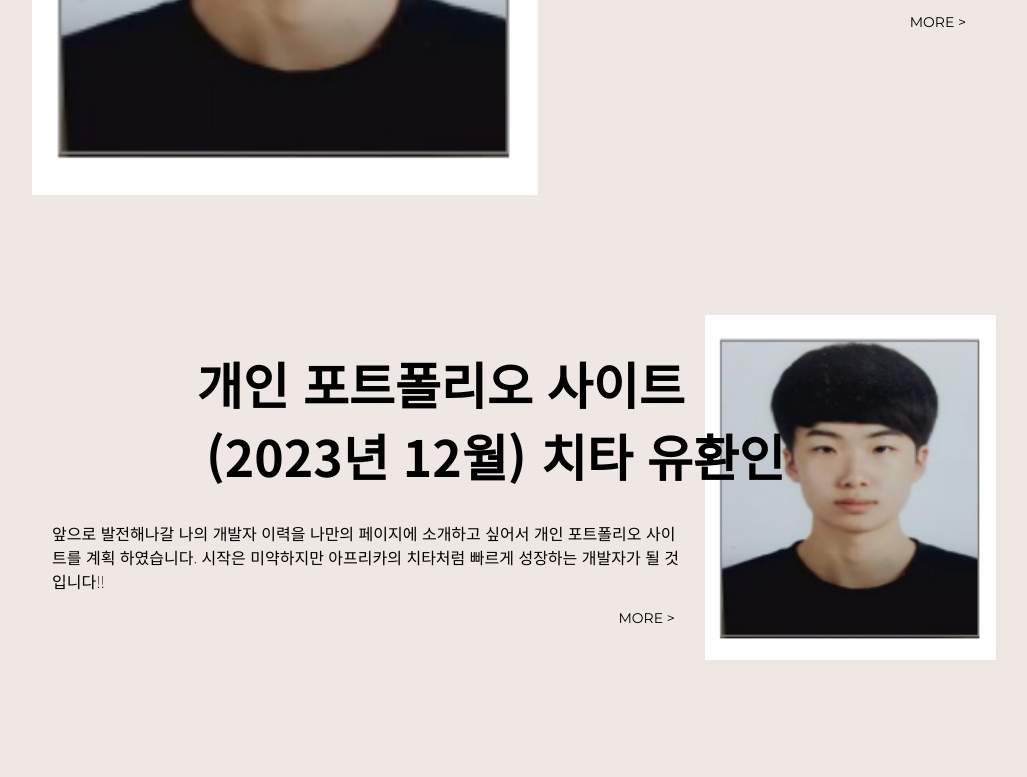
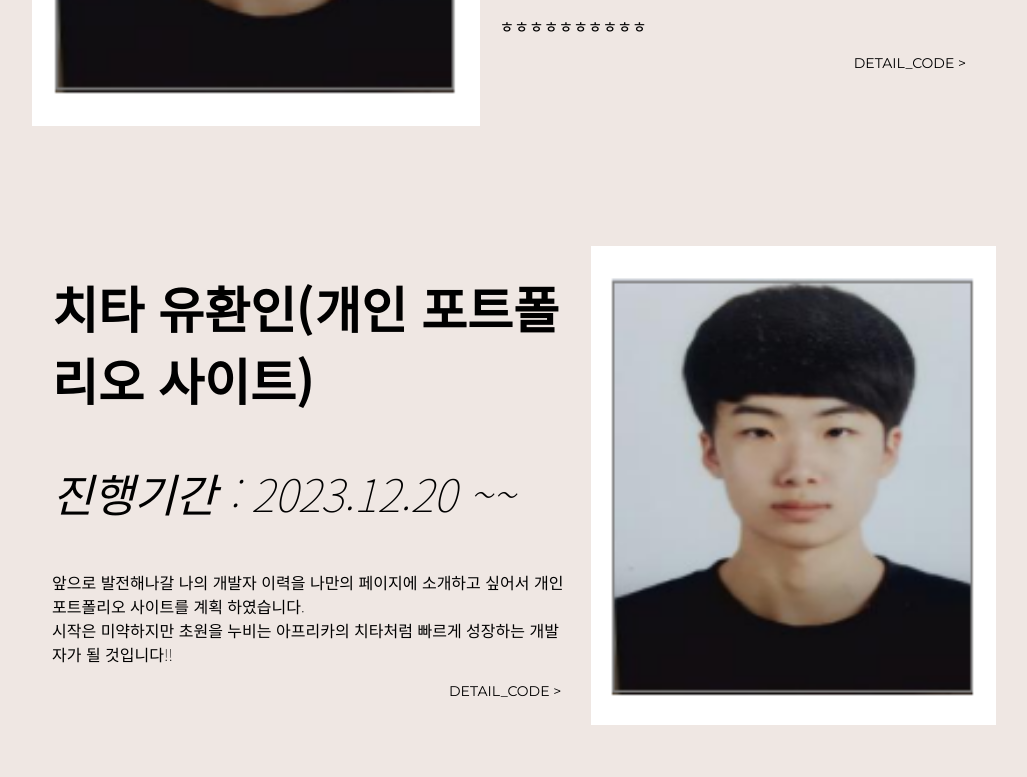
Before and after one commit to yoohwanihn/yoohwanihn.github.io, a plain HTML site: page work.html in a window 1280 px wide. Shown: the part 613-1390 px from the top of the page, without its empty margins (126-1153 px from the left). Drawn offline with Linux system fonts and the light colour scheme; files whose address does not match are found by name.

Commit message:
폰트 크기 수정하고 스타일 추가함

```diff
--- a/style/style.css
+++ b/style/style.css
@@ -112,6 +112,14 @@ a:hover{
     letter-spacing: -0.3px;
 }
 
+.day-comment{
+    font-family: 'Noto Sans KR', sans-serif;
+    font-weight: 100;
+    font-size: 45px;
+    font-style: italic;
+
+    letter-spacing: -0.3px;
+}
 
 /*recent works*/
 
--- a/work.html
+++ b/work.html
@@ -33,23 +33,23 @@
                 <img class="thumbnail" id="thumb1"
                     src="/img/aa34c835-142b-4d6c-b4e6-6ab1d54f34d4_스크린샷 2023-12-19 174551.png">
                 <div class="article-info">
-                    <h3 class="article-name" id="name1">Hi-E (ERP 인사시스템)</h3>
-                    <p class="article-comment">2023년 11월 ~~ 2023년 12월 일
+                    <h3 class="article-name" id="name2">Hi-E (ERP 인사시스템)</h3>
+                    <p class="day-comment">소요기간 : 2023.11.``~2023.12.20</p>
                     </p>
                     <p class="article-comment">ㅎㅎㅎㅎㅎㅎㅎㅎㅎㅎ
                     </p>
-                    <a class="more" href="https://github.com/yoohwanihn/Hi-E" target="_blank">MORE ></a>
+                    <a class="more" href="https://github.com/yoohwanihn/Hi-E" target="_blank">DETAIL_CODE ></a>
                 </div>
             </div>
 
             <div class="article" id="arti2">
                 <div class="article-info">
-                    <h3 class="article-name" id="name2-1">개인 포트폴리오 사이트</h3>
-                    <h3 class="article-name" id="name2-2">(2023년 12월) 치타 유환인</h3>
+                    <h3 class="article-name" id="name2">치타 유환인(개인 포트폴리오 사이트)</h3>
+                    <p class="day-comment" >진행기간 : 2023.12.20 ~~ </p>
                     <p class="article-comment" id="comment2">앞으로 발전해나갈 나의 개발자 이력을 나만의 페이지에 소개하고 싶어서 개인 포트폴리오 사이트를 계획
-                        하였습니다. 시작은 미약하지만 아프리카의 치타처럼 빠르게 성장하는 개발자가 될 것입니다!!
+                        하였습니다. <br>시작은 미약하지만 초원을 누비는 아프리카의 치타처럼 빠르게 성장하는 개발자가 될 것입니다!!
                     </p>
-                    <a class="more" href="https://github.com/yoohwanihn/yoohwanihn.github.io">MORE ></a>
+                    <a class="more" href="https://github.com/yoohwanihn/yoohwanihn.github.io">DETAIL_CODE ></a>
                 </div>
                 <img class="thumbnail" id="thumb2"
                     src="/img//aa34c835-142b-4d6c-b4e6-6ab1d54f34d4_스크린샷 2023-12-19 174551.png">
```
